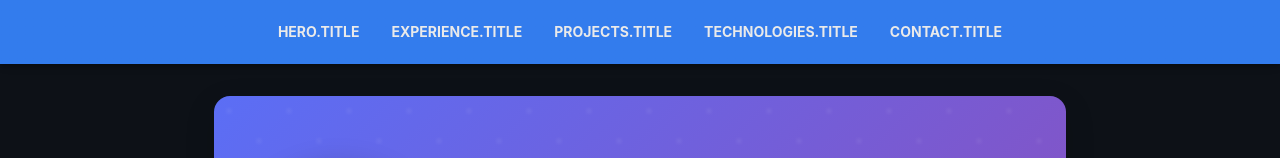
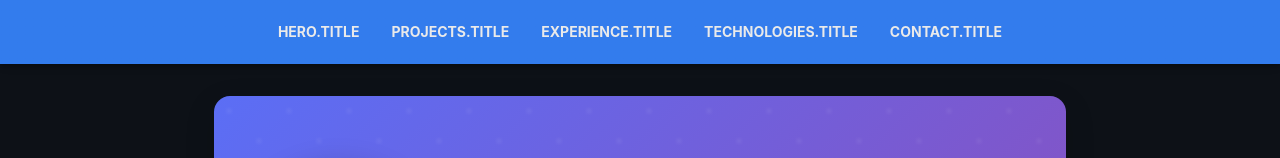
Before and after one commit to MarkelJaure/portfolio, a Next.js app: page /portfolio/page in a window 1280 px wide. Shown: the top 158 px of the page. Built offline with nearby package versions, Linux system fonts and the light colour scheme.

Commit message:
reordenamiento navbar

```diff
--- a/src/components/Navbar/navbar.tsx
+++ b/src/components/Navbar/navbar.tsx
@@ -21,8 +21,8 @@ const Navbar = () => {
 
 	const sections = [
 		{ id: 'hero', title: t('hero.title'), icon: <Home /> },
+		{ id: 'projects', title: t('projects.title'), icon: <Code /> },
 		{ id: 'experience', title: t('experience.title'), icon: <Work /> },
-		{ id: 'projects', title: t('projects.title'), icon: <Code /> },
 		{
 			id: 'technologies',
 			title: t('technologies.title'),
```
